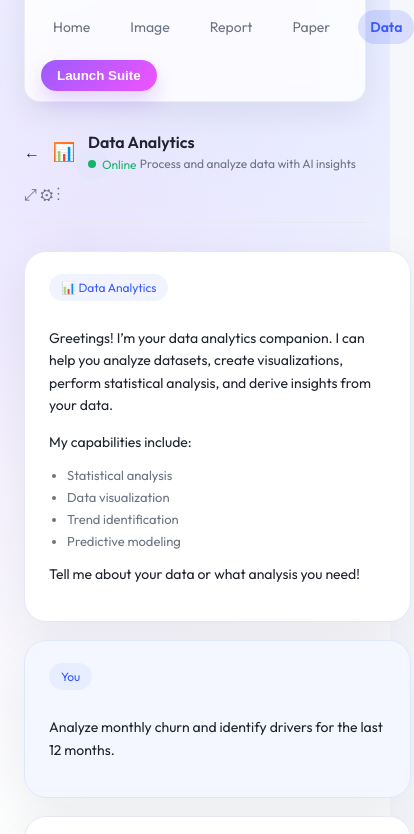
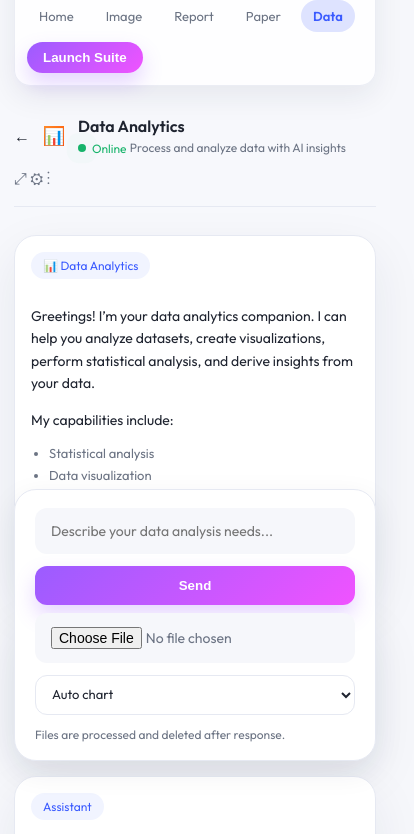
Before and after one commit to MOHAN-M007/Ai_Gemimmi_suite, a website: page public/data-analytics.html in a window 390 px wide. Shown: the part 71-905 px from the top of the page, 414 px wide, since content can reach past the window. Drawn offline with Linux system fonts and the light colour scheme.

Commit message:
Improve mobile chat UI

```diff
--- a/assets/css/style.css
+++ b/assets/css/style.css
@@ -680,3 +680,66 @@ a {
     width: 100%;
   }
 }
+
+@media (max-width: 640px) {
+  body {
+    background-image: none;
+    background: #f7f8fc;
+  }
+
+  .page-wrap,
+  .assistant-page {
+    padding: 12px 14px 120px;
+  }
+
+  .navbar {
+    position: static;
+    gap: 10px;
+    padding: 12px;
+  }
+
+  .nav-links {
+    flex-wrap: wrap;
+    gap: 8px;
+    font-size: 13px;
+  }
+
+  .hero h1 {
+    font-size: 22px;
+  }
+
+  .chat-area {
+    gap: 18px;
+  }
+
+  .chat-card {
+    max-width: 100%;
+    padding: 16px;
+  }
+
+  .chat-card.user {
+    margin-left: 0;
+  }
+
+  .input-panel {
+    position: sticky;
+    bottom: 12px;
+    z-index: 5;
+    backdrop-filter: blur(6px);
+  }
+
+  .input-row {
+    flex-direction: column;
+    align-items: stretch;
+  }
+
+  .input-row.secondary {
+    margin-top: 8px;
+  }
+
+  .file-input,
+  .chart-select,
+  .send-btn {
+    width: 100%;
+  }
+}
--- a/public/assets/css/style.css
+++ b/public/assets/css/style.css
@@ -680,3 +680,66 @@ a {
     width: 100%;
   }
 }
+
+@media (max-width: 640px) {
+  body {
+    background-image: none;
+    background: #f7f8fc;
+  }
+
+  .page-wrap,
+  .assistant-page {
+    padding: 12px 14px 120px;
+  }
+
+  .navbar {
+    position: static;
+    gap: 10px;
+    padding: 12px;
+  }
+
+  .nav-links {
+    flex-wrap: wrap;
+    gap: 8px;
+    font-size: 13px;
+  }
+
+  .hero h1 {
+    font-size: 22px;
+  }
+
+  .chat-area {
+    gap: 18px;
+  }
+
+  .chat-card {
+    max-width: 100%;
+    padding: 16px;
+  }
+
+  .chat-card.user {
+    margin-left: 0;
+  }
+
+  .input-panel {
+    position: sticky;
+    bottom: 12px;
+    z-index: 5;
+    backdrop-filter: blur(6px);
+  }
+
+  .input-row {
+    flex-direction: column;
+    align-items: stretch;
+  }
+
+  .input-row.secondary {
+    margin-top: 8px;
+  }
+
+  .file-input,
+  .chart-select,
+  .send-btn {
+    width: 100%;
+  }
+}
```
